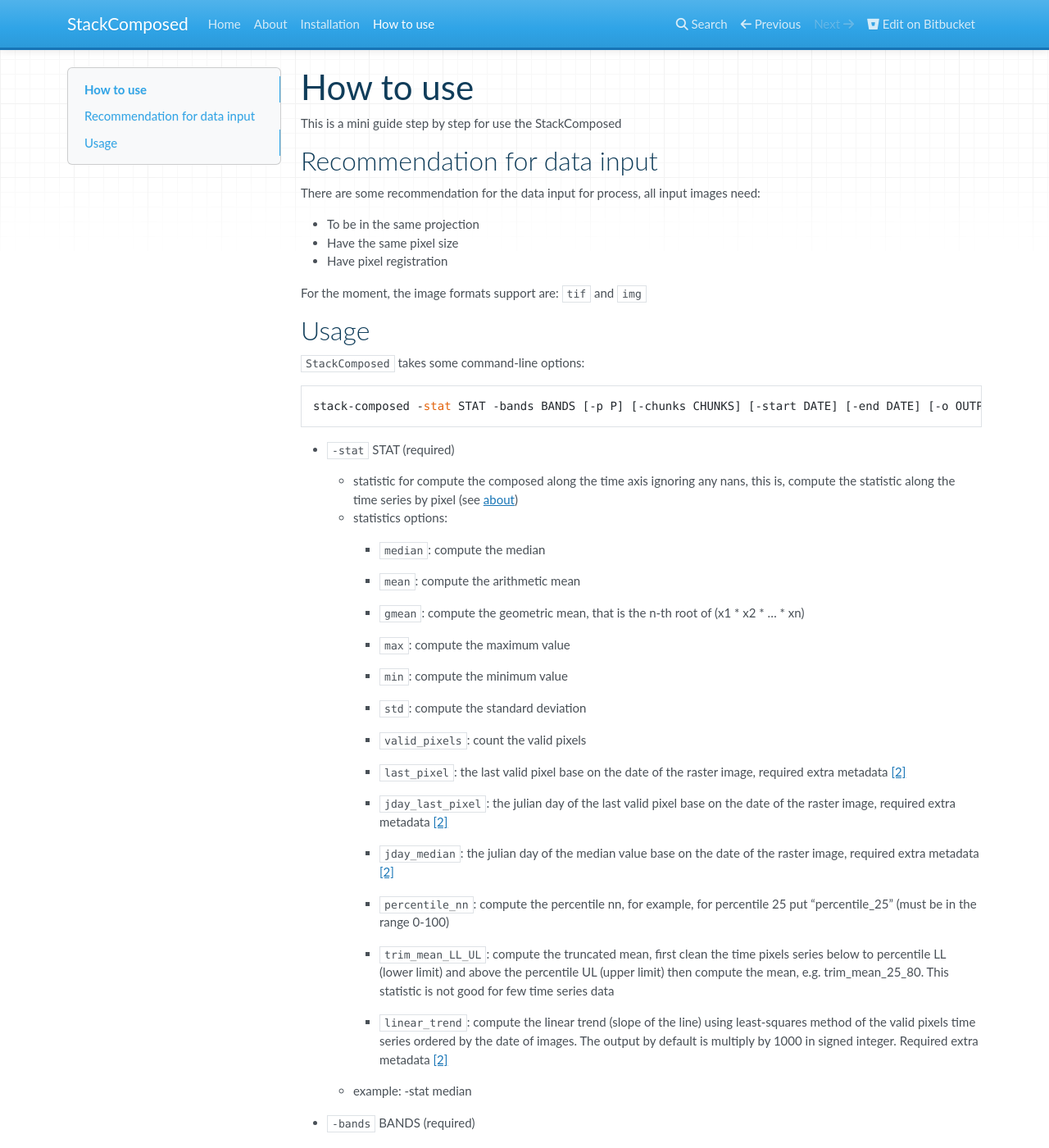
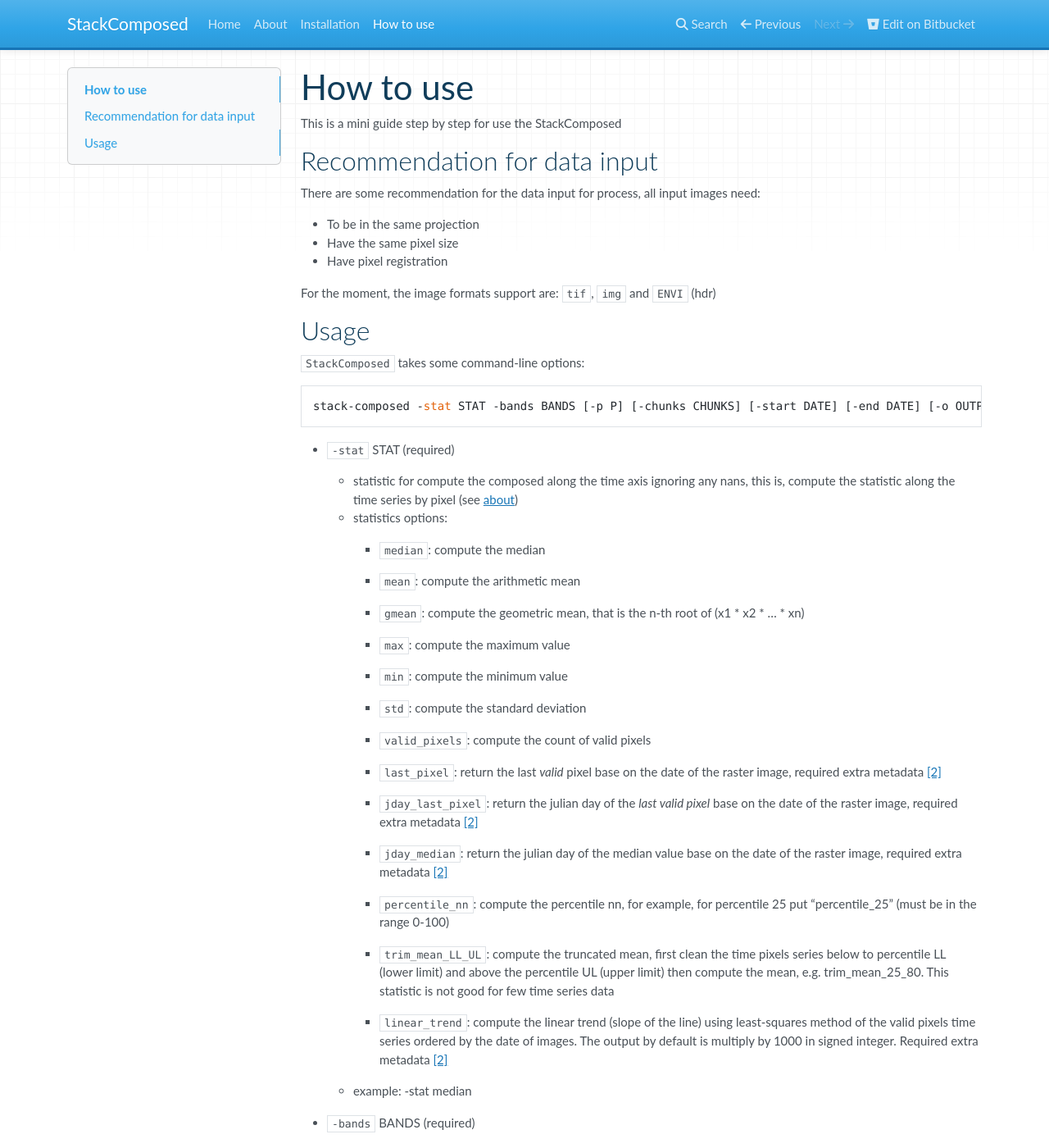
Before and after one commit to SMByC/StackComposed, an MkDocs documentation site: the page built from docs/how_to_use.md, in a window 1280 px wide and 1400 px high. Shown: the whole window at 82% size. Built offline with MkDocs 1.6.1, drawn with Linux system fonts in a browser that asks for light colours; nearby versions of some CDN libraries; old or Windows-style settings are respelled for this version of MkDocs.

Commit message:
Adjustment in the docs

```diff
--- a/docs/how_to_use.md
+++ b/docs/how_to_use.md
@@ -10,7 +10,7 @@
 - Have the same pixel size
 - Have pixel registration
 
-For the moment, the image formats support are: `tif` and `img`
+For the moment, the image formats support are: `tif`, `img` and `ENVI` (hdr)
 
 ## Usage
 
@@ -35,13 +35,13 @@
 
         - `std`: compute the standard deviation
 
-        - `valid_pixels`: count the valid pixels
+        - `valid_pixels`: compute the count of valid pixels
 
-        - `last_pixel`: the last valid pixel base on the date of the raster image, required extra metadata [\[2\]](#extra-metadata)
+        - `last_pixel`: return the last _valid_ pixel base on the date of the raster image, required extra metadata [\[2\]](#extra-metadata)
 
-        - `jday_last_pixel`: the julian day of the last valid pixel base on the date of the raster image, required extra metadata [\[2\]](#extra-metadata)
+        - `jday_last_pixel`: return the julian day of the _last valid pixel_ base on the date of the raster image, required extra metadata [\[2\]](#extra-metadata)
 
-        - `jday_median`: the julian day of the median value base on the date of the raster image, required extra metadata [\[2\]](#extra-metadata)
+        - `jday_median`: return the julian day of the median value base on the date of the raster image, required extra metadata [\[2\]](#extra-metadata)
 
         - `percentile_nn`: compute the percentile nn, for example, for percentile 25 put "percentile_25" (must be in the range 0-100)
 
```
